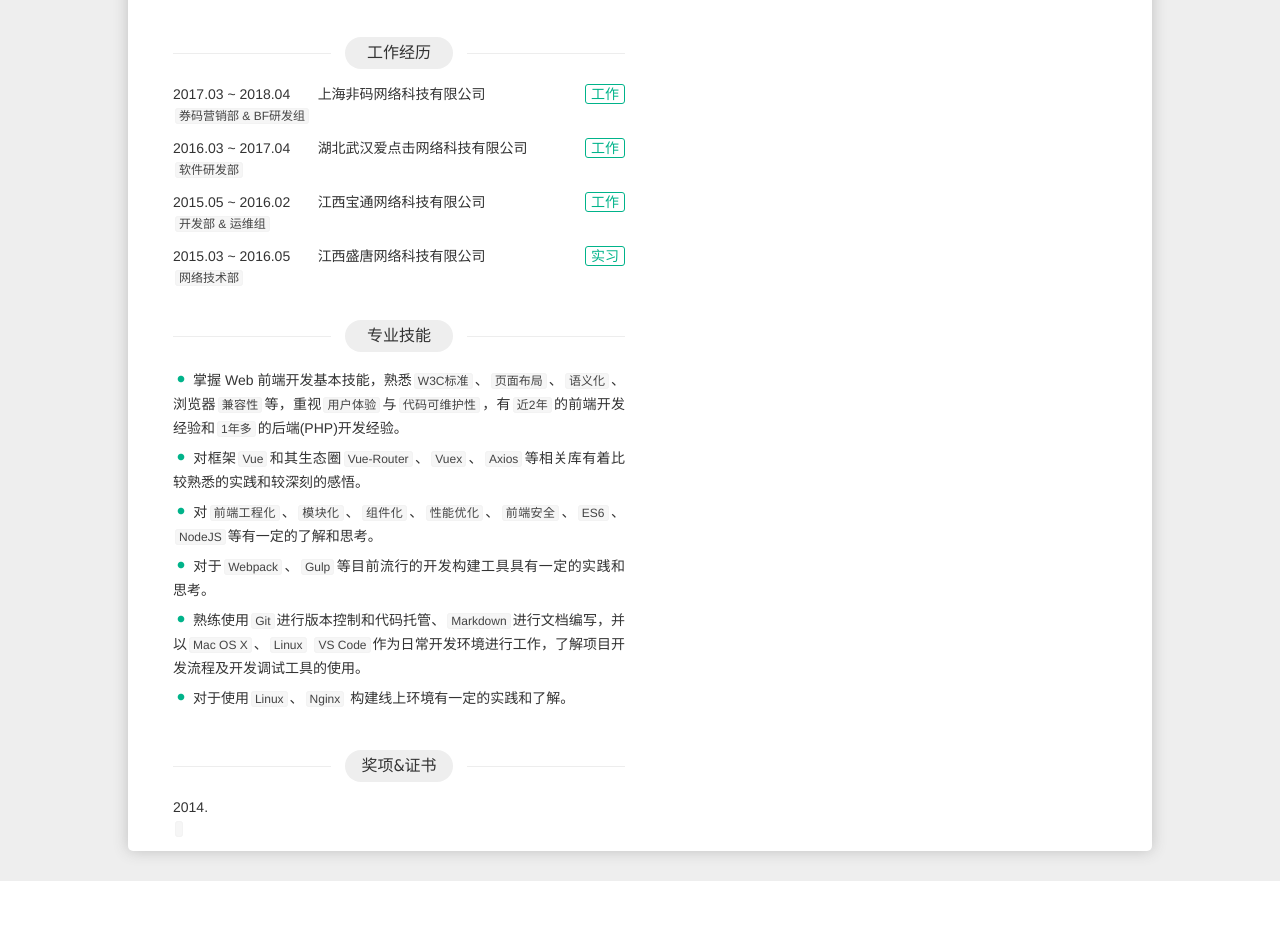
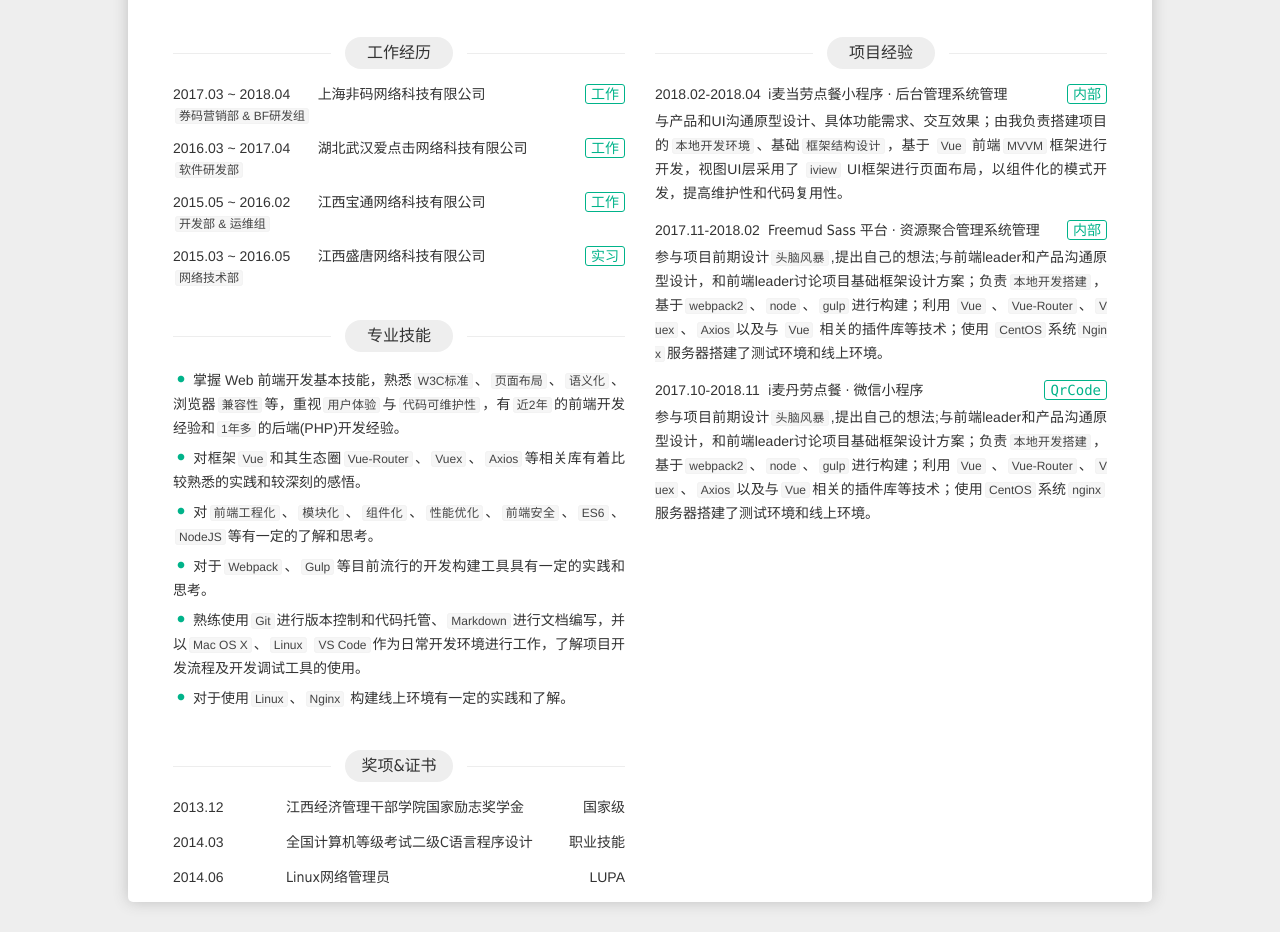
Before and after one commit to Twitchboy/resume, a website built with webpack: page src/index.template.html in a window 1280 px wide. Shown: the part 320-1252 px from the top of the page. Before the commit the page ends 1201 px from the top, so only its background shows below. Built offline with nearby package versions, Linux system fonts and the light colour scheme.

Commit message:
简历布局

```diff
--- a/src/assets/styles/index.less
+++ b/src/assets/styles/index.less
@@ -250,6 +250,12 @@ body {
             line-height: 18px;
         }
     }
+    .project {
+        .section-content {
+            margin-bottom: 5px;
+            line-height: 24px;
+        }
+    }
 }
 
 .btn {
--- a/src/index.template.html
+++ b/src/index.template.html
@@ -172,20 +172,82 @@
                 <div class="section-bd">
                     <div class="item">
                         <header class="item-hd">
-                            <span class="item-time">2014.</span>
-                            <span class="item-more"></span>
-                            <h3 class="item-name"></h3>
+                            <span class="item-time">2013.12</span>
+                            <span class="item-more">国家级</span>
+                            <h3 class="item-name">
+                                江西经济管理干部学院<span class="print-hidden">国家励志奖学金</span>
+                            </h3>
+                        </header>
+                    </div>
+                    <div class="item">
+                        <header class="item-hd">
+                            <span class="item-time">2014.03</span>
+                            <span class="item-more">职业技能</span>
+                            <h3 class="item-name">
+                                全国计算机等级考试二级<span class="print-hidden">C语言程序设计</span>
+                            </h3>
+                        </header>
+                    </div>
+                    <div class="item">
+                        <header class="item-hd">
+                            <span class="item-time">2014.06</span>
+                            <span class="item-more">LUPA</span>
+                            <h3 class="item-name">
+                                Linux<span class="print-hidden">网络管理员</span>
+                            </h3>
+                        </header>
+                    </div>
+                </div>
+            </section>
+        </div>
+        <div class="content-right">
+            <!-- 项目经验 -->
+            <section class="project">
+                <header class="section-hd">
+                    <span class="section-title-l"></span>
+                    <h2 class="section-title">项目经验</h2>
+                    <span class="section-title-r"></span>
+                </header>
+                <div class="section-bd">
+                    <div class="item">
+                        <header class="item-hd">
+                            <span class="item-time">2018.02-2018.04</span>
+                            <a class="btn item-more " href="#">内部</a>
+                            <h3>i麦当劳点餐小程序 · 后台管理系统管理</h3>
                         </header>
                         <div class="item-bd">
                             <p class="section-content">
-                                <strong></strong>
+                                与产品和UI沟通原型设计、具体功能需求、交互效果；由我负责搭建项目的<strong>本地开发环境</strong>、基础<strong>框架结构设计</strong>，基于 <strong>Vue</strong> 前端<strong>MVVM</strong>框架进行开发，视图UI层采用了 <strong>iview</strong> UI框架进行页面布局，以组件化的模式开发，提高维护性和代码复用性。
+                            </p>
+                        </div>
+                    </div>
+                    <div class="item">
+                        <header class="item-hd">
+                            <span class="item-time">2017.11-2018.02</span>
+                            <a class="btn item-more " href="#">内部</a>
+                            <h3>Freemud Sass 平台 · 资源聚合管理系统管理</h3>
+                        </header>
+                        <div class="item-bd">
+                            <p class="section-content">
+                                参与项目前期设计<strong>头脑风暴</strong>,提出自己的想法;与前端leader和产品沟通原型设计，和前端leader讨论项目基础框架设计方案；负责<strong>本地开发搭建</strong>，基于<strong>webpack2</strong>、<strong>node</strong>、<strong>gulp</strong>进行构建；利用 <strong>Vue</strong> 、<strong>Vue-Router</strong>、<strong>Vuex</strong>、<strong>Axios</strong>以及与 <strong>Vue</strong> 相关的插件库等技术；使用 <strong>CentOS</strong>系统<strong>Nginx</strong>服务器搭建了测试环境和线上环境。
+                            </p>
+                        </div>
+                    </div>
+                    <div class="item">
+                        <header class="item-hd">
+                            <span class="item-time">2017.10-2018.11</span>
+                            <a class="btn item-more " href="#">QrCode</a>
+                            <h3>i麦丹劳点餐 · 微信小程序</h3>
+                        </header>
+                        <div class="item-bd">
+                            <p class="section-content">
+                                参与项目前期设计<strong>头脑风暴</strong>,提出自己的想法;与前端leader和产品沟通原型设计，和前端leader讨论项目基础框架设计方案；负责<strong>本地开发搭建</strong>，基于<strong>webpack2</strong>、<strong>node</strong>、<strong>gulp</strong>进行构建；利用 <strong>Vue</strong> 、<strong>Vue-Router</strong>、<strong>Vuex</strong>、<strong>Axios</strong>以及与<strong>Vue</strong>相关的插件库等技术；使用<strong>CentOS</strong>系统<strong>nginx</strong>服务器搭建了测试环境和线上环境。
                             </p>
                         </div>
                     </div>
                 </div>
             </section>
         </div>
-        <div class="content-right"></div>
     </div>
 </div>
 </body>
```
